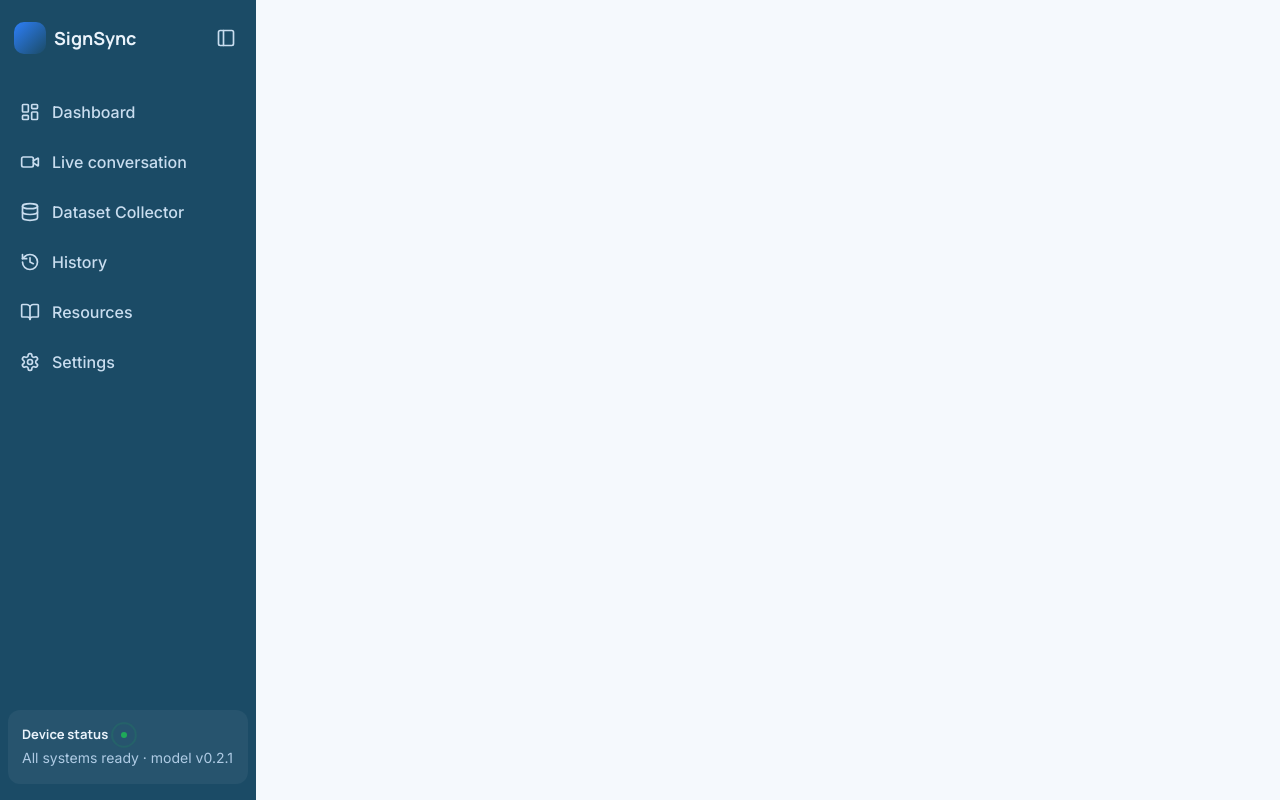
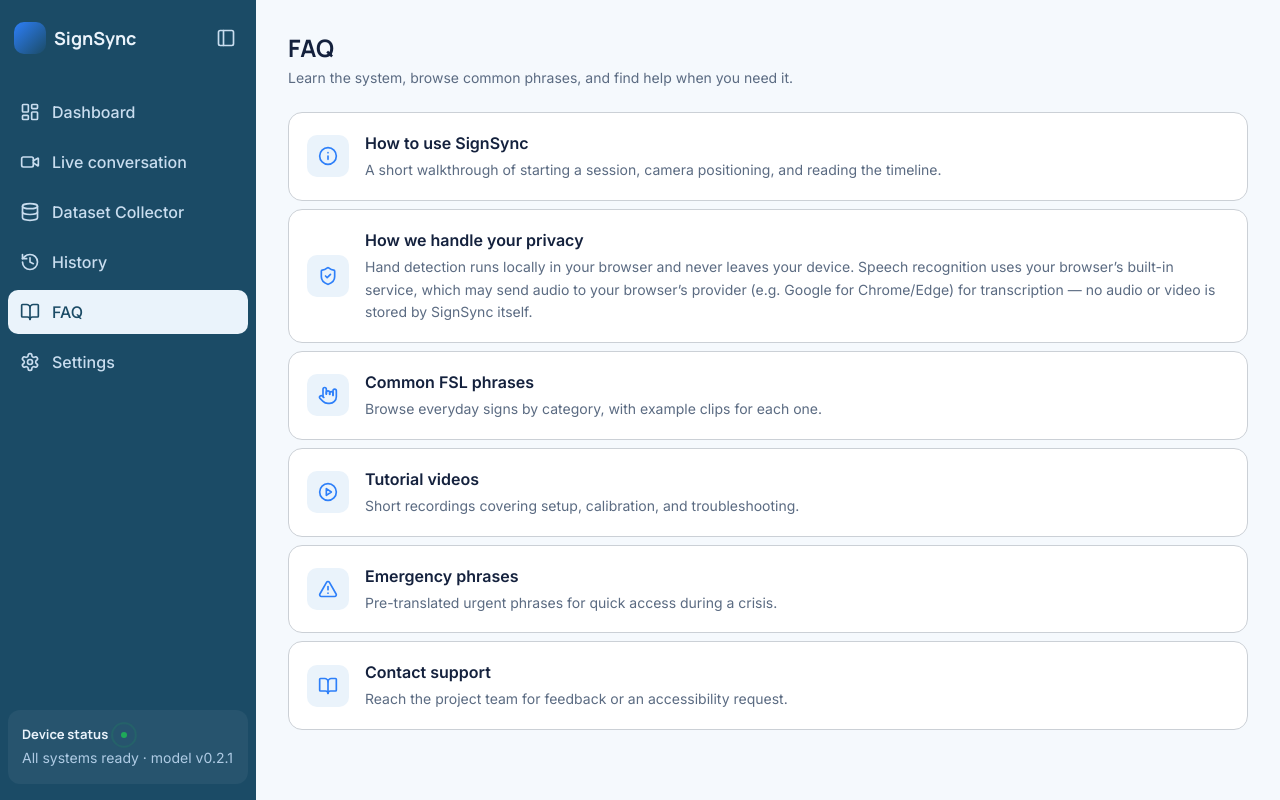
Before and after one commit to Kzarka7/SignSync, a React (Vite) app in the folder Frontend/: page /faq in a window 1280 px wide. Built offline with nearby package versions, Linux system fonts and the light colour scheme; no server answers.

Commit message:
update resources to FAQ

```diff
--- a/Frontend/src/App.tsx
+++ b/Frontend/src/App.tsx
@@ -6,7 +6,7 @@ import SessionSetupPage from './pages/SessionSetupPage'
 import LiveConversationPage from './pages/LiveConversationPage'
 import SessionSummaryPage from './pages/SessionSummaryPage'
 import HistoryPage from './pages/HistoryPage'
-import ResourcesPage from './pages/ResourcesPage'
+import FAQPage from './pages/FAQPage'
 import SettingsPage from './pages/SettingsPage'
 import DatasetCollectorPage from './pages/DatasetCollectorPage'
 
@@ -35,7 +35,7 @@ export default function App() {
           <Route path="/session-summary/:sessionId" element={<SessionSummaryPage />} />
           <Route path="/dataset-collector" element={<DatasetCollectorPage />} />
           <Route path="/history" element={<HistoryPage />} />
-          <Route path="/resources" element={<ResourcesPage />} />
+          <Route path="/faq" element={<FAQPage />} />
           <Route path="/settings" element={<SettingsPage />} />
         </Routes>
       </main>
--- a/Frontend/src/components/resources/ResourceCard.tsx
+++ b/Frontend/src/components/faq/FAQCard.tsx
@@ -1,6 +1,6 @@
 import { LucideIcon } from 'lucide-react'
 
-export default function ResourceCard({ icon: Icon, title, description }: { icon: LucideIcon; title: string; description: string }) {
+export default function FAQCard({ icon: Icon, title, description }: { icon: LucideIcon; title: string; description: string }) {
   return (
     <div className="grid grid-cols-[42px_1fr] gap-4 items-center bg-white border border-border rounded-xl2 p-[18px] cursor-pointer hover:border-[#c9d6e4] hover:-translate-y-px transition-transform">
       <div className="rounded-[10px] bg-signal-light text-signal flex items-center justify-center" style={{ width: 42, height: 42 }}>
--- a/Frontend/src/components/layout/Sidebar.tsx
+++ b/Frontend/src/components/layout/Sidebar.tsx
@@ -32,7 +32,7 @@ const navItems: NavItem[] = [
   { to: "/live", label: "Live conversation", icon: Video },
   { to: "/dataset-collector", label: "Dataset Collector", icon: Database },
   { to: "/history", label: "History", icon: History },
-  { to: "/resources", label: "Resources", icon: BookOpen },
+  { to: "/faq", label: "FAQ", icon: BookOpen },
   { to: "/settings", label: "Settings", icon: Settings },
 ];
 
--- a/Frontend/src/pages/ResourcesPage.tsx
+++ b/Frontend/src/pages/FAQPage.tsx
@@ -1,6 +1,6 @@
-import { Info, HandMetal, PlayCircle, AlertTriangle, HelpCircle, BookOpen, ShieldCheck } from 'lucide-react'
+import { Info, HandMetal, PlayCircle, AlertTriangle, BookOpen, ShieldCheck } from 'lucide-react'
 import PageHeader from '../components/layout/PageHeader'
-import ResourceCard from '../components/resources/ResourceCard'
+import FAQCard from '../components/faq/FAQCard'
 
 const resources = [
   { icon: Info, title: 'How to use SignSync', description: 'A short walkthrough of starting a session, camera positioning, and reading the timeline.' },
@@ -8,17 +8,16 @@ const resources = [
   { icon: HandMetal, title: 'Common FSL phrases', description: 'Browse everyday signs by category, with example clips for each one.' },
   { icon: PlayCircle, title: 'Tutorial videos', description: 'Short recordings covering setup, calibration, and troubleshooting.' },
   { icon: AlertTriangle, title: 'Emergency phrases', description: 'Pre-translated urgent phrases for quick access during a crisis.' },
-  { icon: HelpCircle, title: 'Frequently asked questions', description: 'Answers about accuracy, privacy, and offline use.' },
   { icon: BookOpen, title: 'Contact support', description: 'Reach the project team for feedback or an accessibility request.' },
 ]
 
-export default function ResourcesPage() {
+export default function FAQPage() {
   return (
     <div>
-      <PageHeader title="Resources" description="Learn the system, browse common phrases, and find help when you need it." />
+      <PageHeader title="FAQ" description="Learn the system, browse common phrases, and find help when you need it." />
       <div className="flex flex-col gap-2">
         {resources.map((r) => (
-          <ResourceCard key={r.title} {...r} />
+          <FAQCard key={r.title} {...r} />
         ))}
       </div>
     </div>
```
